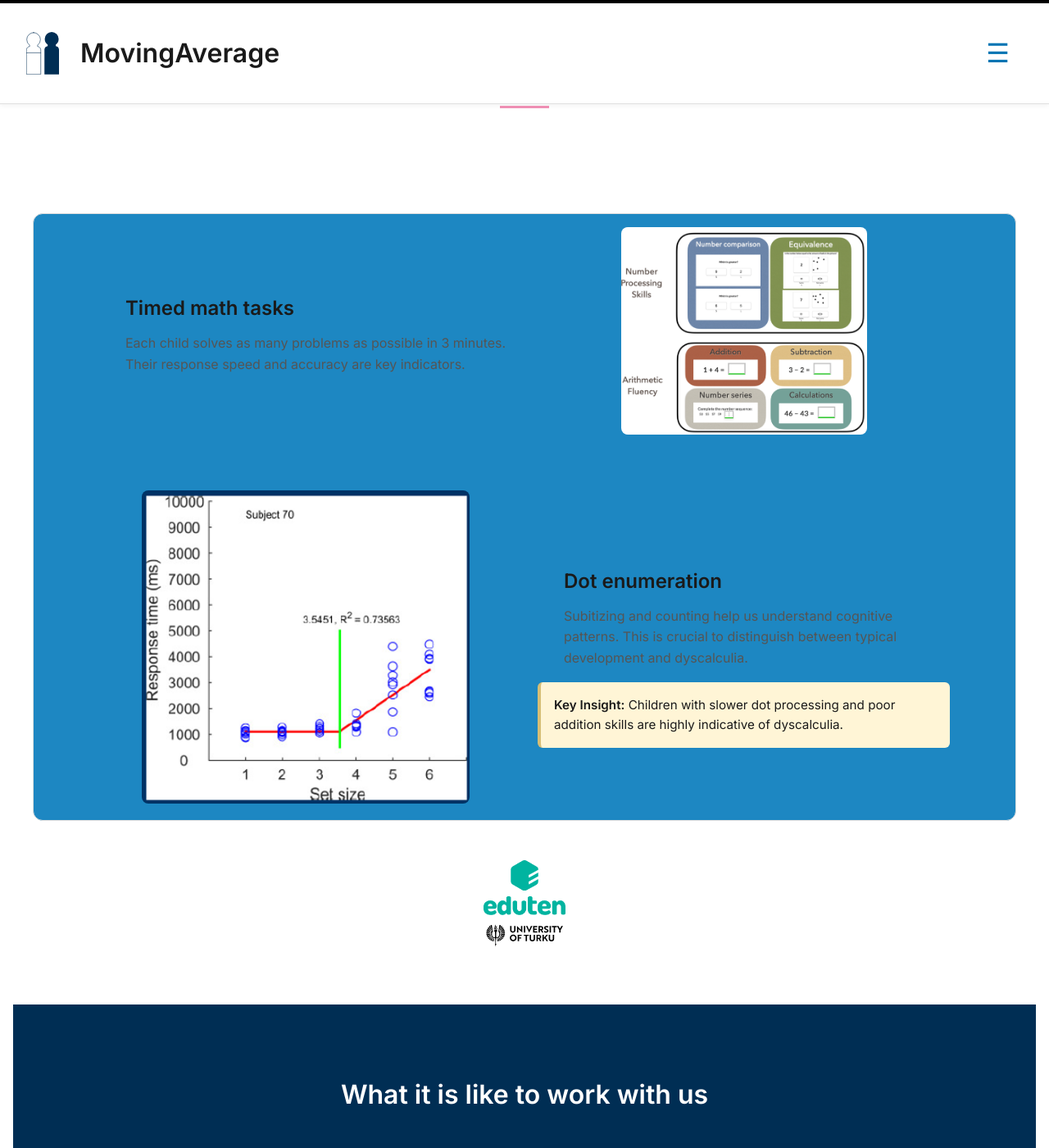
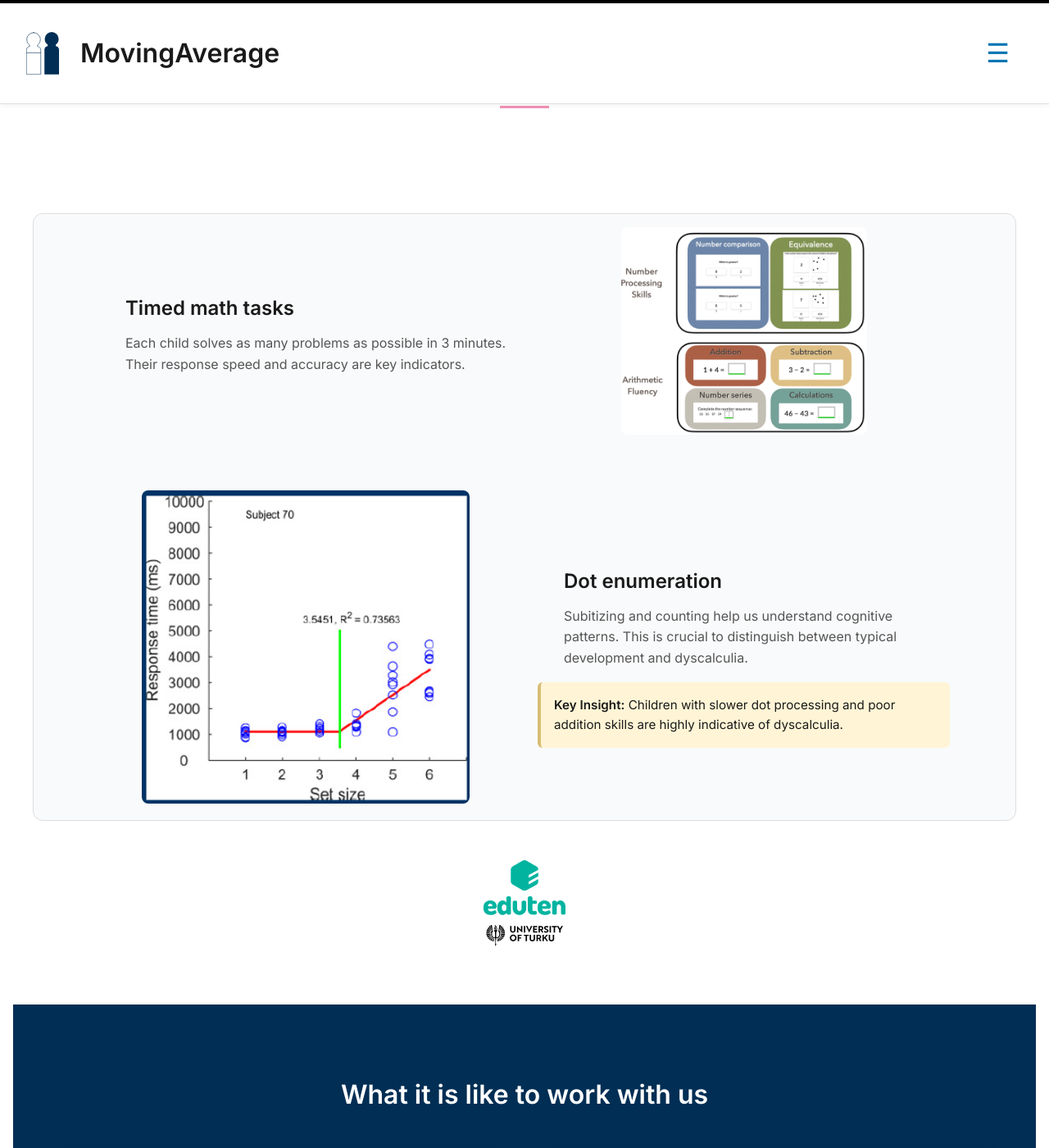
Before and after one commit to moving-average/moving-average.github.io, a Jekyll site: the page built from usecase1.markdown, in a window 1280 px wide and 1400 px high, scrolled down 696 px. Shown: the whole window at 82% size. Built offline with Jekyll 4.4.1, drawn with Linux system fonts in a browser that asks for light colours.

Commit message:
update style.css

```diff
--- a/assets/style.css
+++ b/assets/style.css
@@ -437,7 +437,7 @@ footer a:hover {
 
 .double-info-section {
   display: flex;
-  background-color: #1d87c2;
+  background-color: #f9fafb;
   border: 1px solid #ddd;
   border-radius: 12px;
   flex-direction: column;
```
